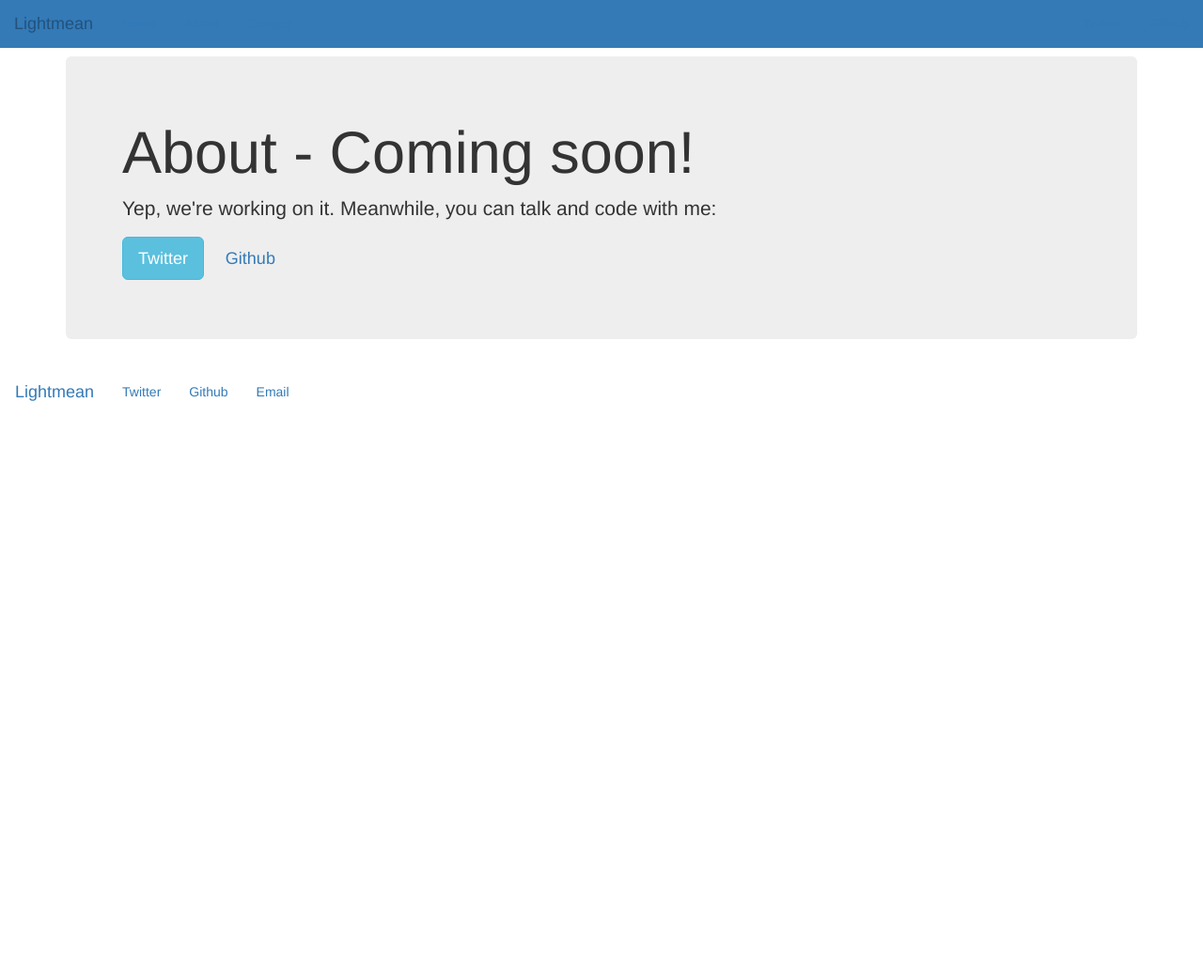
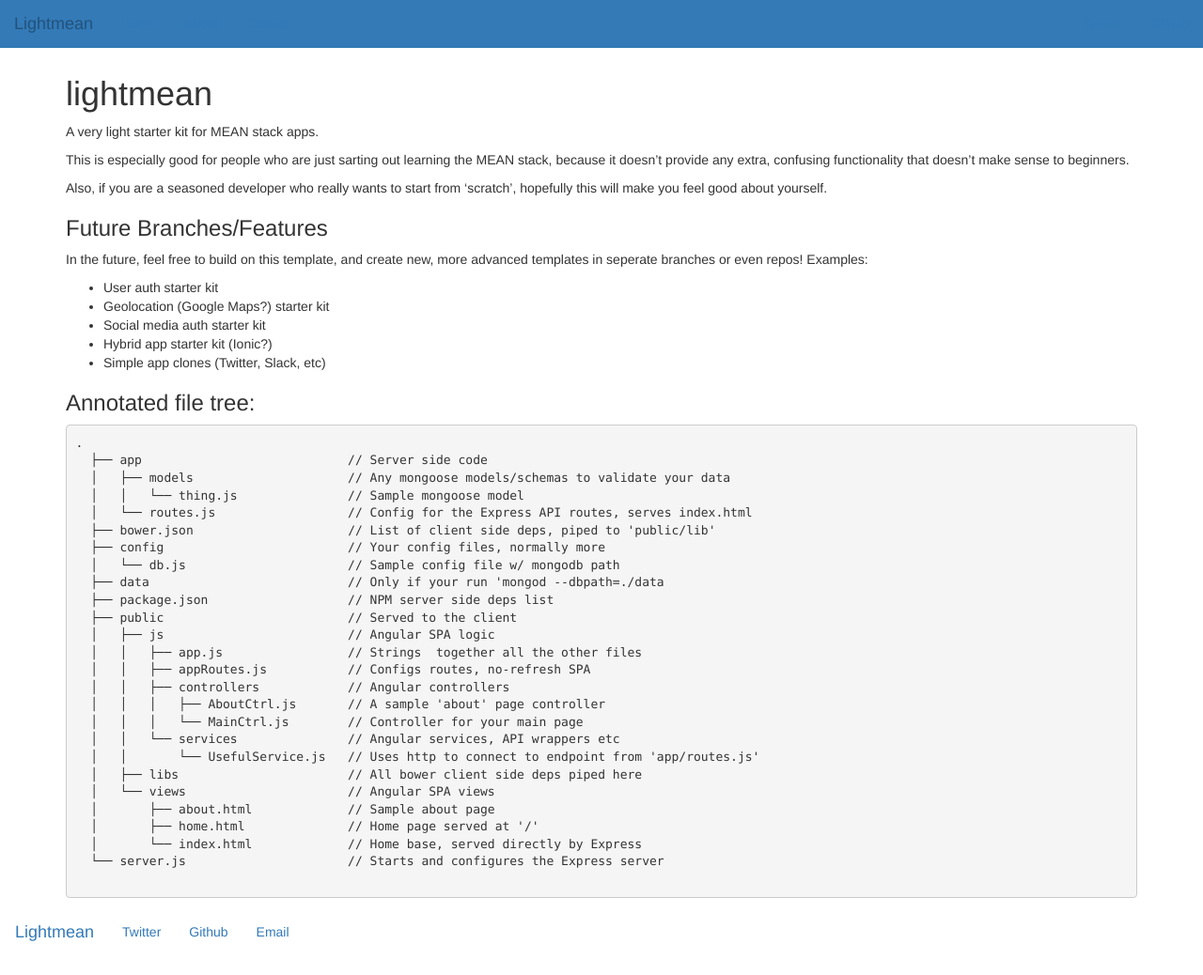
Before and after one commit to lightmean/kit, a plain HTML site: page index.html at #!/about in a window 1280 px wide. Shown: the whole page at 94% size. Before the commit the page ends 800 px from the top, so only its background shows below. Drawn offline with nearby package versions, Linux system fonts and the light colour scheme; some packages are replaced by stand-ins of ours.

Commit message:
filled out 'about' page

```diff
--- a/views/about.html
+++ b/views/about.html
@@ -1,12 +1,43 @@
 <div class="container">
-  <div class="jumbotron">
-    <h1 class="display-2">About - Coming soon!</h1>
-    <p class="lead">
-      Yep, we're working on it. Meanwhile, you can talk and code with me:
-    </p>
-    <p class="lead">
-      <a href="https://www.twitter.com/lightmeankit" class="btn btn-lg btn-info" target="_blank">Twitter</a>
-      <a href="https://www.github.com/lightmean" class="btn btn-lg btn-secondary" target="_blank">Github</a>
-    </p>
-  </div>
+  <h1><a id="lightmean_0"></a>lightmean</h1>
+  <p>A very light starter kit for MEAN stack apps.</p>
+  <p>This is especially good for people who are just sarting out learning the MEAN stack, because it doesn’t provide any extra, confusing functionality that doesn’t make sense to beginners.</p>
+  <p>Also, if you are a seasoned developer who really wants to start from ‘scratch’, hopefully this will make you feel good about yourself.</p>
+  <h3><a id="Future_BranchesFeatures_7"></a>Future Branches/Features</h3>
+  <p>In the future, feel free to build on this template, and create new, more advanced templates in seperate branches or even repos!
+  Examples:</p>
+  <ul>
+  <li>User auth starter kit</li>
+  <li>Geolocation (Google Maps?) starter kit</li>
+  <li>Social media auth starter kit</li>
+  <li>Hybrid app starter kit (Ionic?)</li>
+  <li>Simple app clones (Twitter, Slack, etc)</li>
+  </ul>
+  <h3><a id="Annotated_file_tree_16"></a>Annotated file tree:</h3>
+  <pre><code>.
+  ├── app                            <span class="hljs-comment">// Server side code</span>
+  │   ├── models                     <span class="hljs-comment">// Any mongoose models/schemas to validate your data</span>
+  │   │   └── thing<span class="hljs-class">.js</span>               <span class="hljs-comment">// Sample mongoose model</span>
+  │   └── routes<span class="hljs-class">.js</span>                  <span class="hljs-comment">// Config for the Express API routes, serves index.html</span>
+  ├── bower<span class="hljs-class">.json</span>                     <span class="hljs-comment">// List of client side deps, piped to 'public/lib'</span>
+  ├── config                         <span class="hljs-comment">// Your config files, normally more </span>
+  │   └── db<span class="hljs-class">.js</span>                      <span class="hljs-comment">// Sample config file w/ mongodb path</span>
+  ├── data                           <span class="hljs-comment">// Only if your run 'mongod --dbpath=./data</span>
+  ├── package<span class="hljs-class">.json</span>                   <span class="hljs-comment">// NPM server side deps list</span>
+  ├── public                         <span class="hljs-comment">// Served to the client </span>
+  │   ├── js                         <span class="hljs-comment">// Angular SPA logic   </span>
+  │   │   ├── app<span class="hljs-class">.js</span>                 <span class="hljs-comment">// Strings  together all the other files</span>
+  │   │   ├── appRoutes<span class="hljs-class">.js</span>           <span class="hljs-comment">// Configs routes, no-refresh SPA</span>
+  │   │   ├── controllers            <span class="hljs-comment">// Angular controllers  </span>
+  │   │   │   ├── AboutCtrl<span class="hljs-class">.js</span>       <span class="hljs-comment">// A sample 'about' page controller</span>
+  │   │   │   └── MainCtrl<span class="hljs-class">.js</span>        <span class="hljs-comment">// Controller for your main page</span>
+  │   │   └── services               <span class="hljs-comment">// Angular services, API wrappers etc</span>
+  │   │       └── UsefulService<span class="hljs-class">.js</span>   <span class="hljs-comment">// Uses http to connect to endpoint from 'app/routes.js'</span>
+  │   ├── libs                       <span class="hljs-comment">// All bower client side deps piped here</span>
+  │   └── views                      <span class="hljs-comment">// Angular SPA views</span>
+  │       ├── about<span class="hljs-class">.html</span>             <span class="hljs-comment">// Sample about page</span>
+  │       ├── home<span class="hljs-class">.html</span>              <span class="hljs-comment">// Home page served at '/'</span>
+  │       └── index<span class="hljs-class">.html</span>             <span class="hljs-comment">// Home base, served directly by Express</span>
+  └── server<span class="hljs-class">.js</span>                      <span class="hljs-comment">// Starts and configures the Express server</span>
+  </code></pre>
 </div>
```
